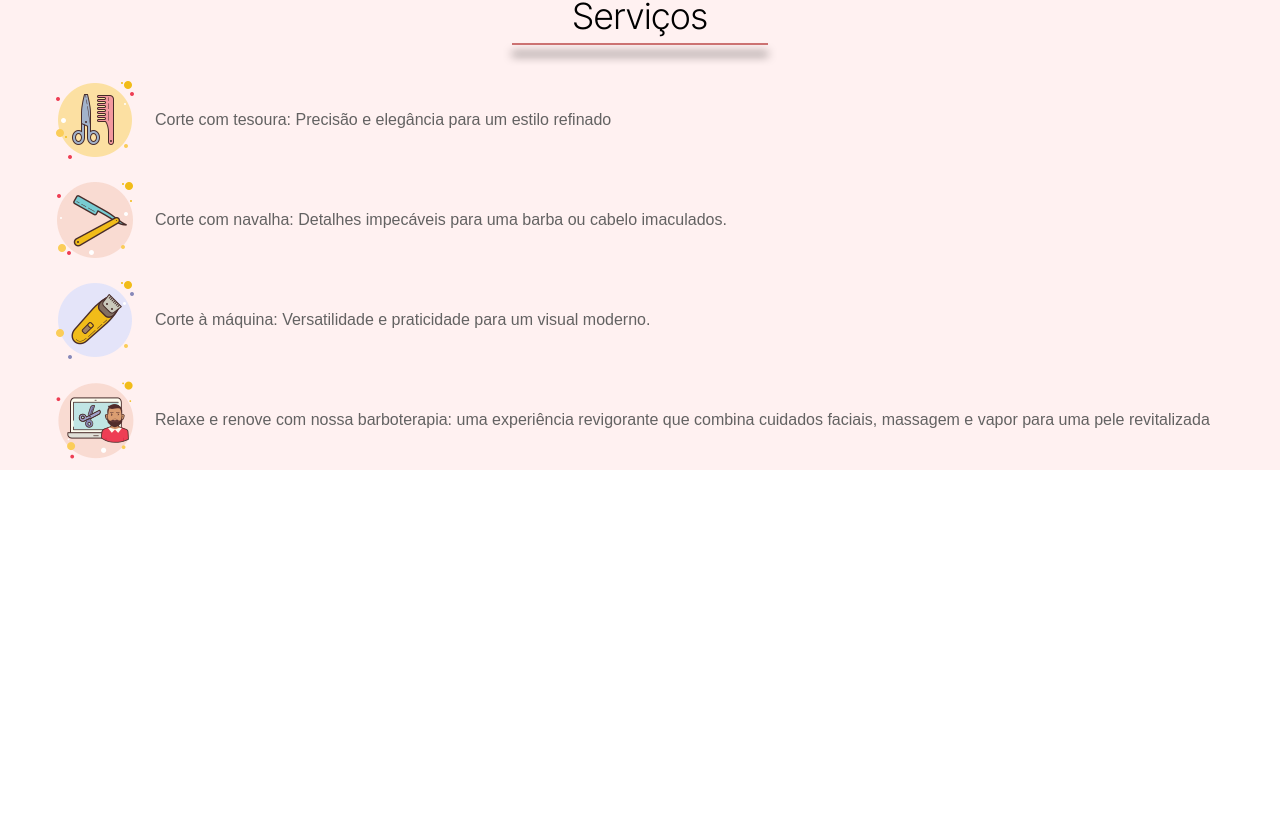
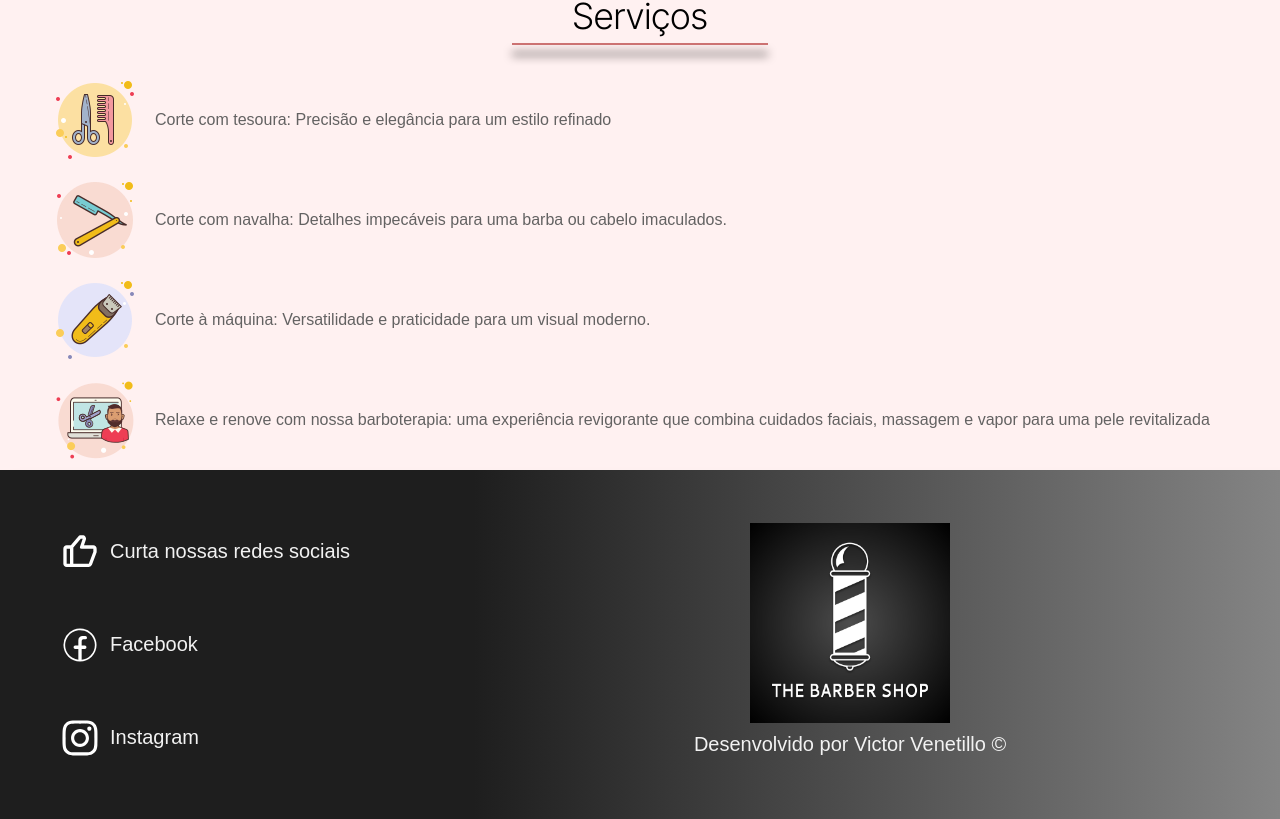
Before and after one commit to vvenetillo/barber-shop, a React (Vite) app: page / in a window 1280 px wide. Shown: the part 1749-2568 px from the top of the page. Before the commit the page ends 2219 px from the top, so only its background shows below. Built offline with nearby package versions, Linux system fonts and the light colour scheme.

Commit message:
create footer and changes navbar

```diff
--- a/package.json
+++ b/package.json
@@ -11,7 +11,8 @@
   },
   "dependencies": {
     "react": "^18.2.0",
-    "react-dom": "^18.2.0"
+    "react-dom": "^18.2.0",
+    "react-icons": "^5.0.1"
   },
   "devDependencies": {
     "@types/react": "^18.2.64",
--- a/src/App.jsx
+++ b/src/App.jsx
@@ -3,6 +3,7 @@ import Card from './components/Card/Card'
 import Person from './components/Person/Person'
 import About from './components/About/About'
 import Catalog from './components/Catalog/Catalog'
+import Footer from './components/Footer/Footer'
 
 import './App.css'
 
@@ -15,6 +16,7 @@ function App() {
     <Person />
     <About />
     <Catalog />
+    <Footer />
     </>
   )
 }
--- /dev/null
+++ b/src/components/Footer/Footer.jsx
@@ -0,0 +1,35 @@
+import { BiLike } from "react-icons/bi";
+import { CiFacebook } from "react-icons/ci";
+import { FaInstagram } from "react-icons/fa6";
+
+import barber1 from "../../assets/insp/barber1.png";
+
+
+import style from './footer.module.css'
+
+function Footer() {
+    return (
+        <>
+        <footer className={style.container}>
+            <div className={style.socialmedia}>
+
+                <ul className={style.social}>
+                    <li className={style.like}> <BiLike size={40}/> <p>Curta nossas redes sociais</p> </li>
+                    <li className={style.facebook}> <CiFacebook size={40}/> <p>Facebook</p></li>
+                    <li className={style.instagram}> <FaInstagram size={40}/> <p>Instagram</p></li>
+                </ul>
+
+            </div>
+
+            <section className={style.infos}>
+               <img src={barber1} alt="" className={style.barber} />
+               <p>Desenvolvido por Victor Venetillo &copy;</p>
+            </section>
+
+
+        </footer>
+        </>
+     );
+}
+
+export default Footer;
--- /dev/null
+++ b/src/components/Footer/footer.module.css
@@ -0,0 +1,49 @@
+.container{
+    display: flex;
+    justify-content: space-between;
+    width: 100%;
+    height: 50%;
+    background: linear-gradient(90deg, rgba(30,30,30,1) 37%, rgba(132,132,132,1) 100%);
+    box-shadow: 10px 20px 20px #c9b6b6;
+}
+
+.socialmedia{
+    display: flex;
+}
+
+
+.social{
+    display: flex;
+    flex-direction: column;
+    padding: 35px;
+}
+
+.social li{
+    flex-direction: row;
+    margin: 10px;
+}
+
+
+.like .facebook
+.instagram{
+    color:rgb(228, 236, 242);
+    padding:15px;
+}
+
+
+.infos{
+    display: flex;
+    justify-content: center;
+    align-items: center;
+    flex-direction: column;
+    margin: 0 auto;
+}
+
+.barber{
+    width: 200px;
+    height: auto;
+}
+
+.infos p{
+    font-size: 20px;
+}
--- a/src/components/Navbar/nav.module.css
+++ b/src/components/Navbar/nav.module.css
@@ -1,5 +1,11 @@
 .navbar{
-    background: linear-gradient(90deg, rgba(30,30,30,1) 37%, rgba(132,132,132,1) 100%);    width: 100%;
+    background: linear-gradient(90deg, rgba(30,30,30,1) 37%, rgba(132,132,132,1) 100%);
+    /* backdrop-filter: blur(10px);
+    z-index: 9999px;
+    top:0;
+    left: 0;
+    position: fixed; */
+    width: 100%;
     height:99px;
     display: flex;
     justify-content: space-between;
@@ -33,6 +39,12 @@ li{
     font-size: 20px;
 }
 
+.agendar:hover ,
+li:hover{
+    color: #bbb990;
+    cursor: pointer;
+}
+
 .atendimento{
     display: flex;
     align-items: center;
```
Also changed, not shown: src/assets/insp/barber1.png (renamed from src/assets/insp/the-barber-shop-3519736_1280.png), 1 other file (tests, documents, lock files or other folders).
